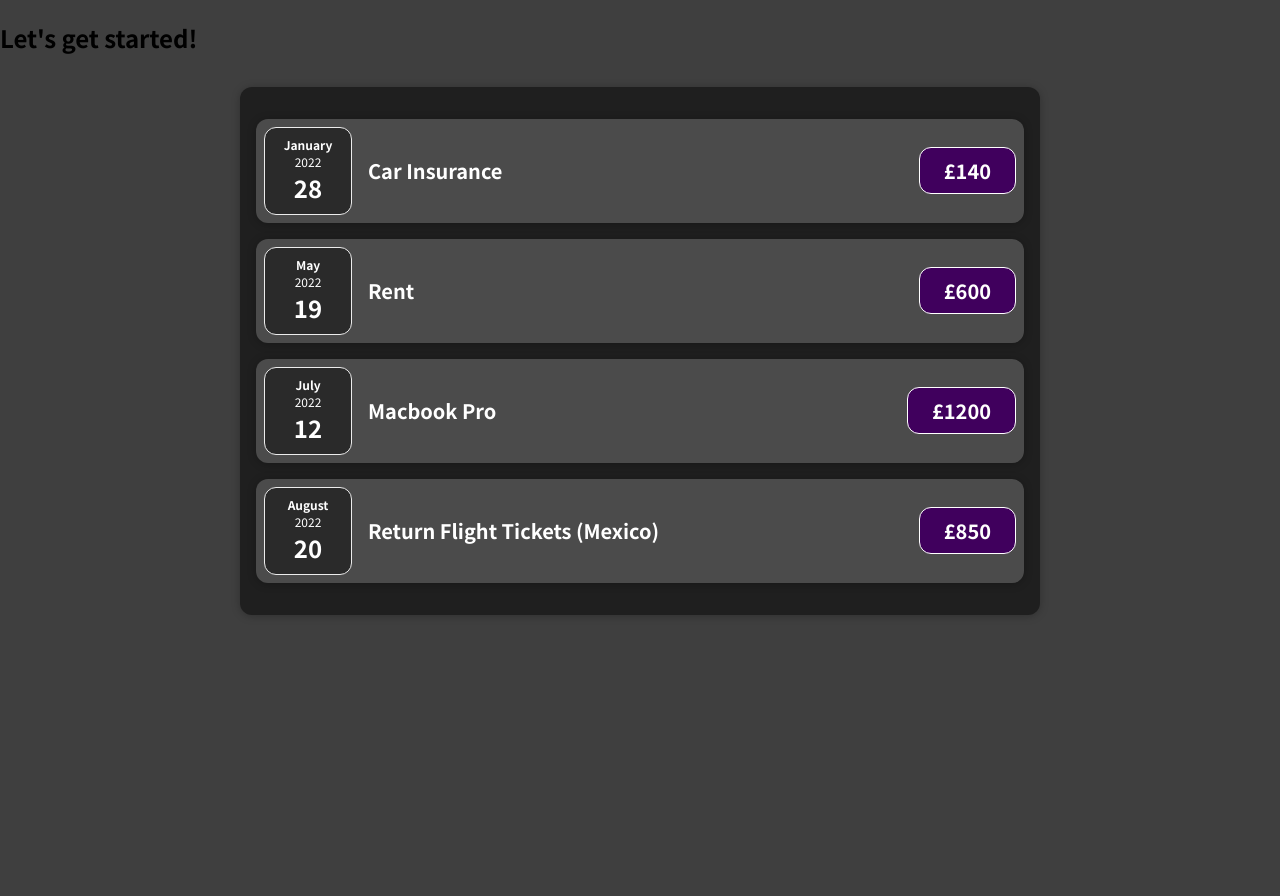
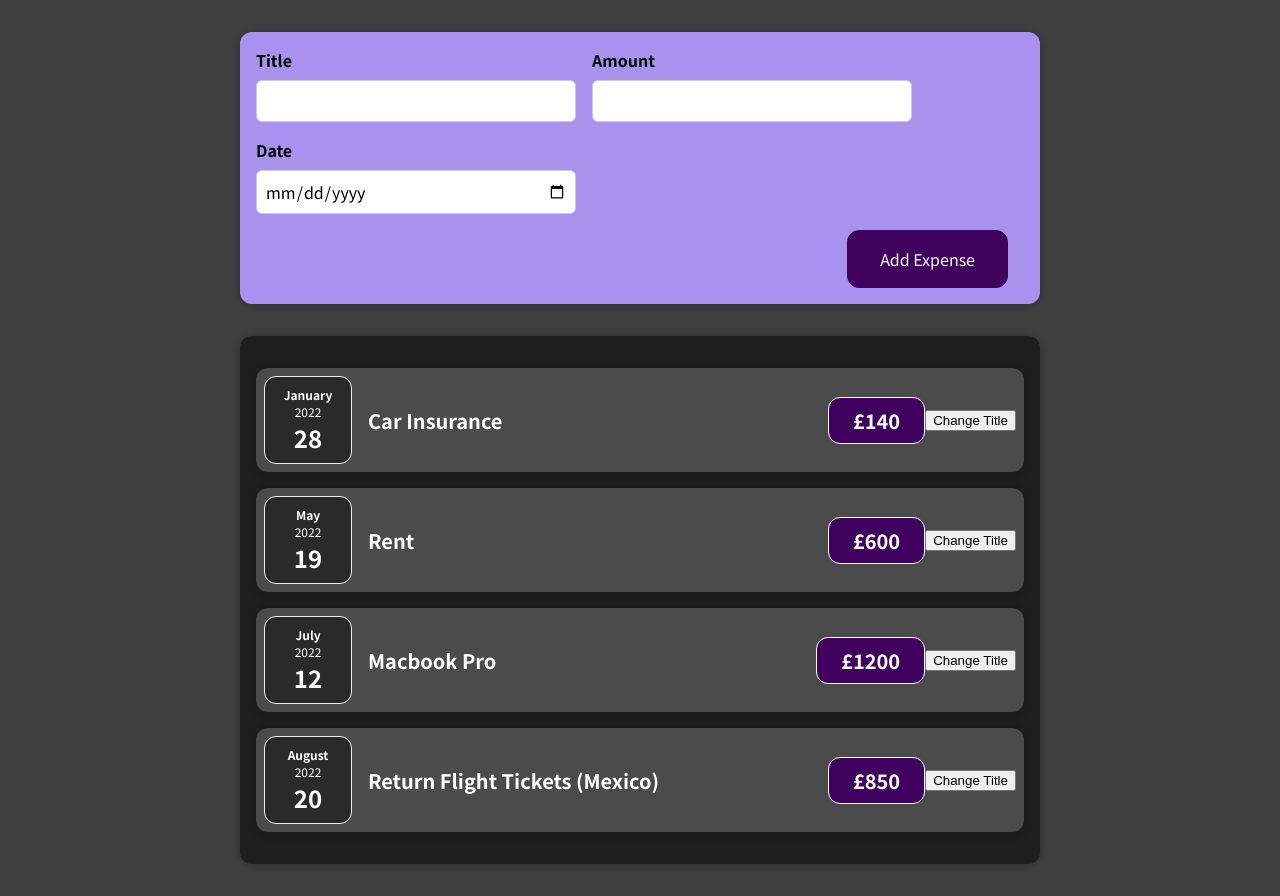
Before and after one commit to cafeorea/react-expense-tracker, a React (Create React App) app: page / in a window 1280 px wide. Before the commit the page ends 800 px from the top, so only its background shows below. Built offline with nearby package versions, Linux system fonts and the light colour scheme.

Commit message:
Form functionality improved
Array creation and two-way binding

```diff
--- a/src/App.js
+++ b/src/App.js
@@ -1,4 +1,5 @@
 import Expense from "./components/Expenses/Expense";
+import NewExpense from "./components/NewExpense/NewExpense";
 
 function App() {
   const expenses = [
@@ -29,7 +30,7 @@
   ];
   return (
     <div>
-      <h2>Let's get started!</h2>
+      <NewExpense />
       <Expense item={expenses} />
     </div>
   );
--- a/src/components/Expenses/ExpenseItem.js
+++ b/src/components/Expenses/ExpenseItem.js
@@ -1,15 +1,21 @@
+import React, { useState } from "react";
 import "./ExpenseItem.css";
 import ExpenseDate from "./ExpenseDate";
 import Card from "../UI/Card";
 
 function ExpenseItem(props) {
+  const [title, setTitle] = useState(props.title);
+  const clickHandler = () => {
+    setTitle("Updated!");
+  };
   return (
     <Card className="expense-item">
       <ExpenseDate date={props.date} />
       <div className="expense-item__description">
-        <h2>{props.title}</h2>
+        <h2>{title}</h2>
         <div className="expense-item__price">£{props.amount}</div>
       </div>
+      <button onClick={clickHandler}>Change Title</button>
     </Card>
   );
 }
--- /dev/null
+++ b/src/components/NewExpense/ExpenseForm.css
@@ -0,0 +1,26 @@
+.new-expense__controls {
+  display: flex;
+  flex-wrap: wrap;
+  gap: 1rem;
+  margin-bottom: 1rem;
+  text-align: left;
+}
+
+.new-expense__control label {
+  font-weight: bold;
+  margin-bottom: 0.5rem;
+  display: block;
+}
+
+.new-expense__control input {
+  font: inherit;
+  padding: 0.5rem;
+  border-radius: 6px;
+  border: 1px solid #ccc;
+  width: 20rem;
+  max-width: 100%;
+}
+
+.new-expense__actions {
+  text-align: right;
+}
--- /dev/null
+++ b/src/components/NewExpense/ExpenseForm.js
@@ -0,0 +1,73 @@
+import React, { useState } from "react";
+import "./ExpenseForm.css";
+
+const ExpenseForm = () => {
+  const [enteredTitle, setEnteredTitle] = useState("");
+  const [enteredAmount, setEnteredAmount] = useState("");
+  const [enteredDate, setEnteredDate] = useState("");
+
+  const titleChangeHandler = (event) => {
+    setEnteredTitle(event.target.value);
+  };
+  const amountChangeHandler = (event) => {
+    setEnteredAmount(event.target.value);
+  };
+  const dateChangeHandler = (event) => {
+    setEnteredDate(event.target.value);
+  };
+
+  const submitHandler = (event) => {
+    event.preventDefault();
+
+    const expenseData = {
+      title: enteredTitle,
+      amount: enteredAmount,
+      date: new Date(enteredDate),
+    };
+
+    console.log(expenseData);
+    setEnteredTitle("");
+    setEnteredAmount("");
+    setEnteredDate("");
+  };
+
+  return (
+    <form onSubmit={submitHandler}>
+      <div className="new-expense__controls">
+        <div className="new-expense__control">
+          <label>Title</label>
+          <input
+            type="text"
+            value={enteredTitle}
+            onChange={titleChangeHandler}
+          />
+        </div>
+        <div className="new-expense__control">
+          <label>Amount</label>
+          <input
+            type="number"
+            value={enteredAmount}
+            min="0.01"
+            step="0.01"
+            onChange={amountChangeHandler}
+          />
+        </div>
+        <div className="new-expense__control">
+          <label>Date</label>
+          <input
+            type="date"
+            value={enteredDate}
+            min="2021-01-01"
+            max="2023-12-31"
+            onChange={dateChangeHandler}
+          />
+        </div>
+      </div>
+      <div className="new-expense__actions">
+        <button type="submit">Add Expense</button>
+      </div>
+    </form>
+  );
+};
+
+export default ExpenseForm;
--- /dev/null
+++ b/src/components/NewExpense/NewExpense.css
@@ -0,0 +1,38 @@
+.new-expense {
+  background-color: #a892ee;
+  padding: 1rem;
+  margin: 2rem auto;
+  width: 50rem;
+  max-width: 95%;
+  border-radius: 12px;
+  text-align: center;
+  box-shadow: 0 1px 8px rgba(0, 0, 0, 0.25);
+}
+
+.new-expense button {
+  font: inherit;
+  cursor: pointer;
+  padding: 1rem 2rem;
+  border: 1px solid #40005d;
+  background-color: #40005d;
+  color: white;
+  border-radius: 12px;
+  margin-right: 1rem;
+}
+
+.new-expense button:hover,
+.new-expense button:active {
+  background-color: #510674;
+  border-color: #510674;
+}
+
+.new-expense button.alternative {
+  color: #220131;
+  border-color: transparent;
+  background-color: transparent;
+}
+
+.new-expense button.alternative:hover,
+.new-expense button.alternative:active {
+  background-color: #ddb3f8;
+}
--- /dev/null
+++ b/src/components/NewExpense/NewExpense.js
@@ -0,0 +1,13 @@
+import React from "react";
+import "./NewExpense.css";
+import ExpenseForm from "./ExpenseForm";
+
+const NewExpense = () => {
+  return (
+    <div className="new-expense">
+      <ExpenseForm />
+    </div>
+  );
+};
+
+export default NewExpense;
```
Also changed, not shown: 1 other file (tests, documents, lock files or other folders).
